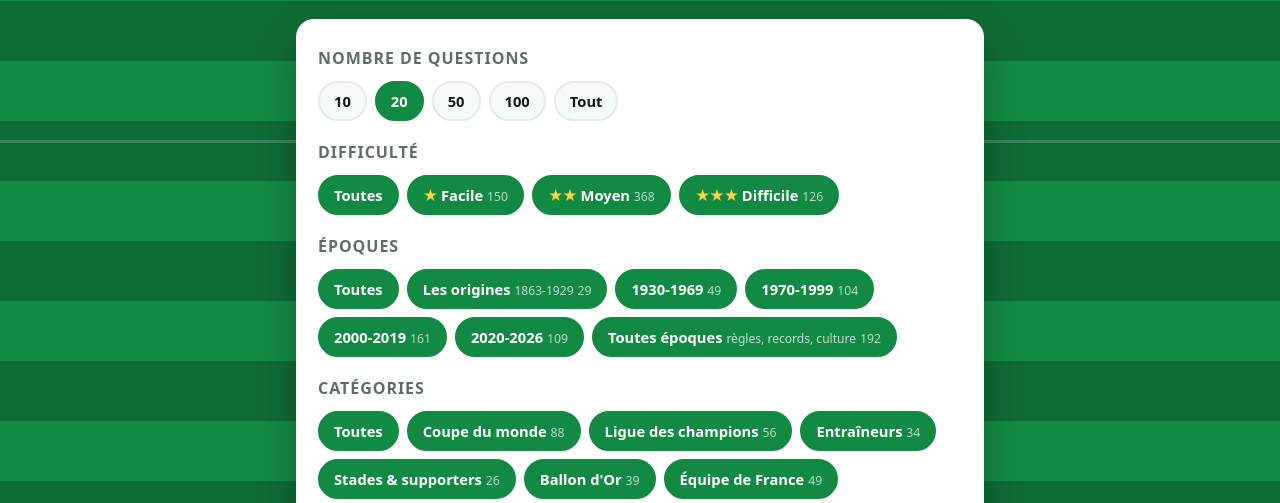
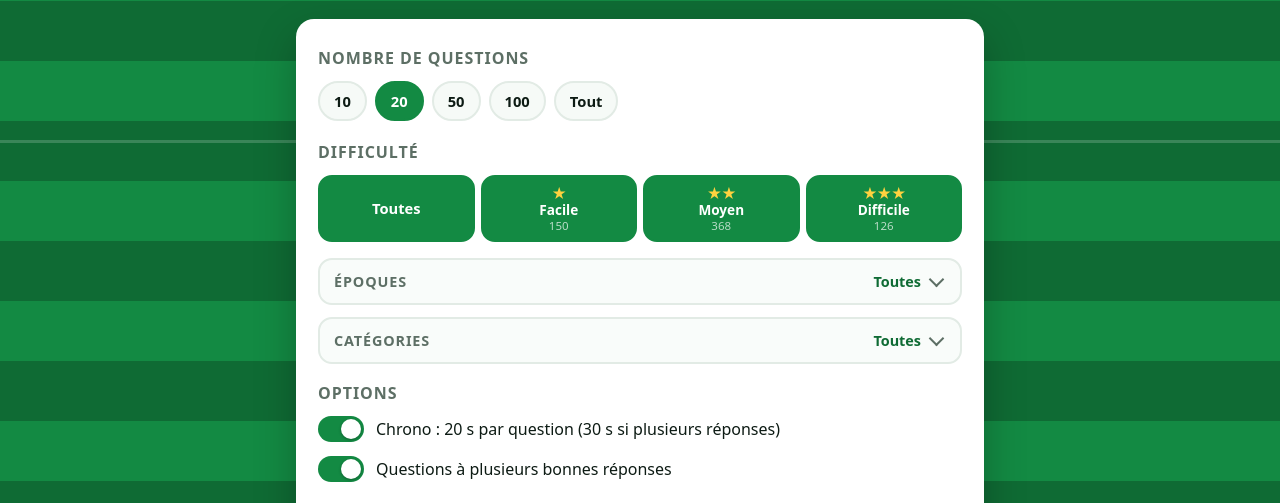
Before and after one commit to victor906/quizz-foot, a plain HTML site: page index.html in a window 1280 px wide. Shown: the part 259-762 px from the top of the page. Drawn offline with Linux system fonts and the light colour scheme.

Commit message:
Menus déroulants pour époques et catégories, difficultés sur une ligne
Co-Authored-By: Claude Opus 5.5 <noreply@anthropic.com>
Claude-Session: https://claude.ai/code/session_01326c2At811YZ4nr4Krrke2

```diff
--- a/app.js
+++ b/app.js
@@ -136,7 +136,7 @@
 
   function renderFilters() {
     renderChipRow("diff-chips",
-      DIFFS.map((d) => ({ id: d.id, html: `<span class="stars">${d.stars}</span> ${d.label}` })),
+      DIFFS.map((d) => ({ id: d.id, html: `<span class="stars">${d.stars}</span><span class="dl">${d.label}</span>` })),
       state.diffs, (id) => QUESTIONS.filter((q) => q.diff === id).length, "Toutes");
     renderChipRow("era-chips",
       ERAS.map((e) => ({ id: e.id, html: e.range ? `${e.label} <em>${e.range}</em>` : e.label })),
@@ -168,7 +168,21 @@
       };
       wrap.appendChild(b);
     });
+    updateSummaries();
     renderFresh();
+  }
+
+  // Résumé affiché à côté des menus déroulants fermés
+  function summaryText(selected, total, labelOf) {
+    if (selected.size === total) return "Toutes";
+    if (selected.size === 0) return "Aucune";
+    if (selected.size === 1) return labelOf([...selected][0]);
+    return `${selected.size} sélectionnées`;
+  }
+  function updateSummaries() {
+    $("era-summary").textContent = summaryText(state.eras, ERAS.length,
+      (id) => { const e = eraOf(id); return e.id === "O" ? "1863-1929" : e.label; });
+    $("cat-summary").textContent = summaryText(state.cats, categories.length, (c) => c);
   }
 
   function renderFresh() {
@@ -197,6 +211,7 @@
   function renderBest() {
     const best = storage.get("fqf-best");
     $("best-score").textContent = best ? `🏅 Ton meilleur score : ${best}` : "";
+    updateSummaries();
     renderFresh();
   }
 
--- a/index.html
+++ b/index.html
@@ -30,13 +30,17 @@
         </div>
 
         <h2>Difficulté</h2>
-        <div class="chips" id="diff-chips"></div>
+        <div class="chips diff-row" id="diff-chips"></div>
 
-        <h2>Époques</h2>
-        <div class="chips" id="era-chips"></div>
+        <details class="dropdown" id="era-drop">
+          <summary><span class="dd-title">Époques</span><span class="dd-sum" id="era-summary">Toutes</span></summary>
+          <div class="chips" id="era-chips"></div>
+        </details>
 
-        <h2>Catégories</h2>
-        <div class="chips" id="cat-chips"></div>
+        <details class="dropdown" id="cat-drop">
+          <summary><span class="dd-title">Catégories</span><span class="dd-sum" id="cat-summary">Toutes</span></summary>
+          <div class="chips" id="cat-chips"></div>
+        </details>
 
         <h2>Options</h2>
         <label class="toggle">
--- a/style.css
+++ b/style.css
@@ -273,3 +273,29 @@ body {
 .badge.era { background: #e8eefc; color: #23408e; }
 .badge.multi { background: #f1e8fc; color: #5b2a8e; }
 .fresh { color: var(--grass-1); }
+
+/* ---------- Difficulté sur une ligne ---------- */
+.diff-row { display: grid; grid-template-columns: repeat(4, minmax(0, 1fr)); gap: 6px; flex-wrap: nowrap; }
+.diff-row .chip { display: flex; flex-direction: column; align-items: center; justify-content: center; gap: 1px; padding: 8px 4px; border-radius: 14px; min-width: 0; line-height: 1.15; text-align: center; }
+.diff-row .chip .dl { font-size: .85rem; }
+.diff-row .chip small { font-size: .72rem; }
+
+/* ---------- Menus déroulants Époques / Catégories ---------- */
+.dropdown { border: 2px solid var(--line); border-radius: 14px; margin-bottom: 12px; background: #f9fcfa; }
+.dropdown summary {
+  list-style: none; cursor: pointer; display: flex; align-items: center; gap: 10px;
+  padding: 12px 14px; font-weight: 700;
+}
+.dropdown summary::-webkit-details-marker { display: none; }
+.dropdown summary::after {
+  content: ""; width: 9px; height: 9px; flex-shrink: 0;
+  border-right: 2.5px solid var(--muted); border-bottom: 2.5px solid var(--muted);
+  transform: rotate(45deg); margin: -4px 4px 0 0; transition: transform .2s;
+}
+.dropdown[open] summary::after { transform: rotate(-135deg); margin-top: 4px; }
+.dropdown summary:focus-visible { outline: 3px solid var(--accent); outline-offset: 2px; border-radius: 12px; }
+.dd-title { text-transform: uppercase; letter-spacing: .06em; color: var(--muted); font-size: .9rem; }
+.dd-sum { margin-left: auto; color: var(--grass-1); font-size: .9rem; text-align: right; min-width: 0; overflow: hidden; text-overflow: ellipsis; white-space: nowrap; }
+.dropdown .chips { padding: 0 12px 12px; margin: 0; }
+#diff-chips { margin-bottom: 16px; }
+.dropdown + h2 { margin-top: 18px; }
```
